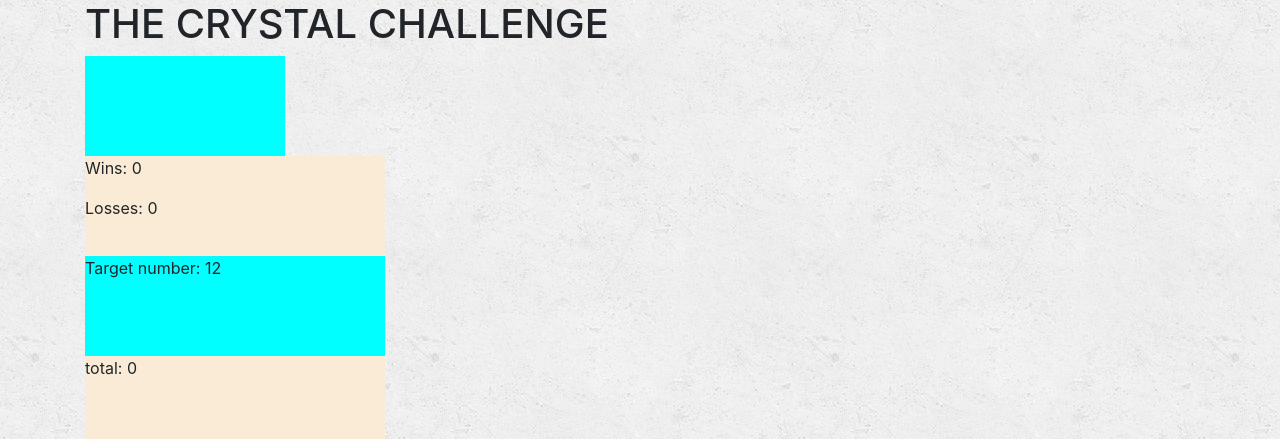
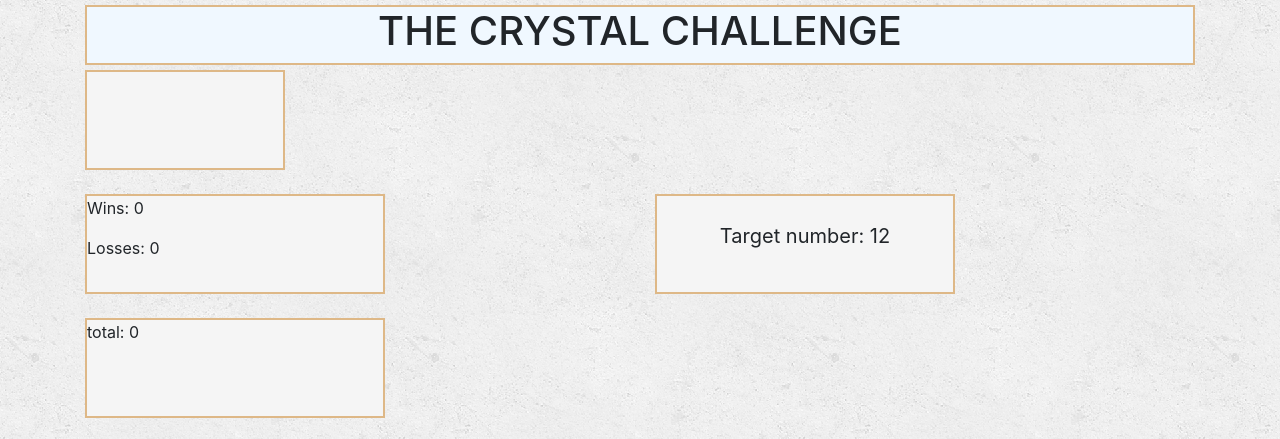
Before and after one commit to lesleyfon/unit-4-game, a plain HTML site: page index.html in a window 1280 px wide. Shown: the top 439 px of the page. Drawn offline with nearby package versions, Linux system fonts and the light colour scheme.

Commit message:
added some more styling to the html

```diff
--- a/index.html
+++ b/index.html
@@ -11,27 +11,48 @@
             width: 200px;
         }
         .messageShow{
-            background-color: aqua;
+            background-color: whitesmoke;
             width: 200px;
             height: 100px;
+            border: 2px solid burlywood;
+            margin-top: 5px;
         }
         .numberToMatch{
-            background-color: aqua;
+            background-color: whitesmoke;
             width: 300px;
             height: 100px;
+            border: 2px solid burlywood;
+
         }
         .winsLosses{
-            background-color: antiquewhite;
+            background-color: whitesmoke;
             width: 300px;
             height: 100px;
+            border: 2px solid burlywood;
+
         }
         .usertotal{
-            background-color: antiquewhite;
+            background-color:whitesmoke;
              width: 300px;
             height: 100px;
+            border: 2px solid burlywood;
+
         }
        body{
            background: url("assets/images/concrete_seamless.png")
+       }
+       .headTitle{
+           border: 2px solid burlywood;
+           text-align: center;
+           margin-top: 5px;
+           background-color: aliceblue;
+       }
+       .numberToMatch{
+           text-align: center;
+           font-size: 20px;
+           padding-top: 25px ;
+           border: 2px solid burlywood;
+
        }
 
     </style>
@@ -44,17 +65,24 @@
             <h1>THE CRYSTAL CHALLENGE</h1>
     </div>
 
-    <div class="messageShow"><h3 id="message"></h3></div>
-
+    <div class="messageShow"><h3 id="message"></h3></div><br>
+<div class="row">
+    <div class="col-md-6">
         <div class="winsLosses">
             <p>Wins: <span id="wins"></span></p>
             <p>Losses: <span id="losses"></span></p>
+        </div><br>
     </div>
-
+    <div class="col-md-6">
         <div class="numberToMatch">
             <p> Target number: <span id="target"></span>
             </p>
+        </div><br>
     </div>
+</div>
+
+
+
 
 <div class="usertotal"> <p>total: <span id="total"></span></p></div><br>
 <div class="crystal-container">
```
Lines whose indentation alone changed are shown as unchanged.
